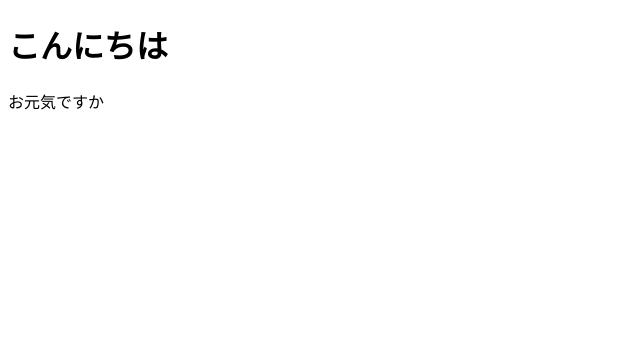
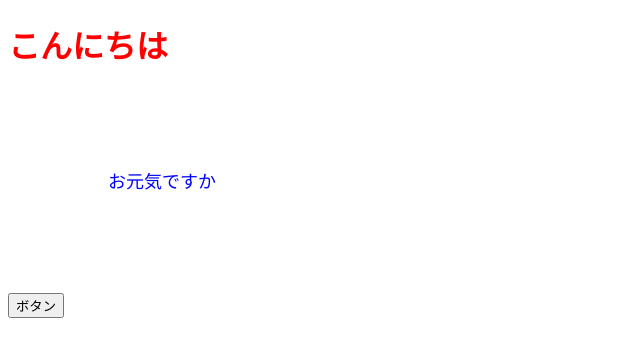
Before and after one commit to ryuya25/javascript_study_codesandbox, a React (Create React App) app: page / in a window 1280 px wide. Shown: the top 356 px of the page, without its empty margins (0-640 px from the left). Built offline with nearby package versions, Linux system fonts and the light colour scheme.

Commit message:
Chapter46. Reactでのイベントやスタイルの扱い方を知る 完了

```diff
--- a/src/App.jsx
+++ b/src/App.jsx
@@ -1,8 +1,15 @@
 export const App = () => {
+  const onClickButton = () => alert();
+  const contentStyle = {
+    color: "blue",
+    fontSize: "18px",
+    margin: 100,
+  };
   return (
     <>
-      <h1>こんにちは</h1>
-      <p>お元気ですか</p>
+      <h1 style={{ color: "red" }}>こんにちは</h1>
+      <p style={contentStyle}>お元気ですか</p>
+      <button onClick={onClickButton}>ボタン</button>
     </>
   );
 };
```
